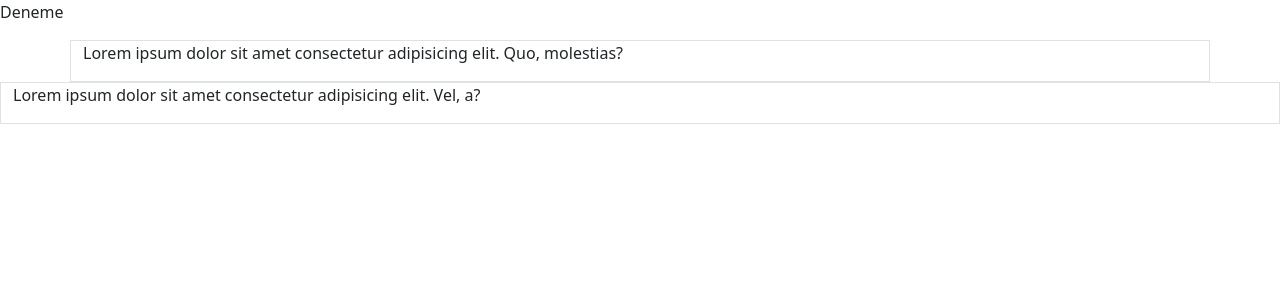
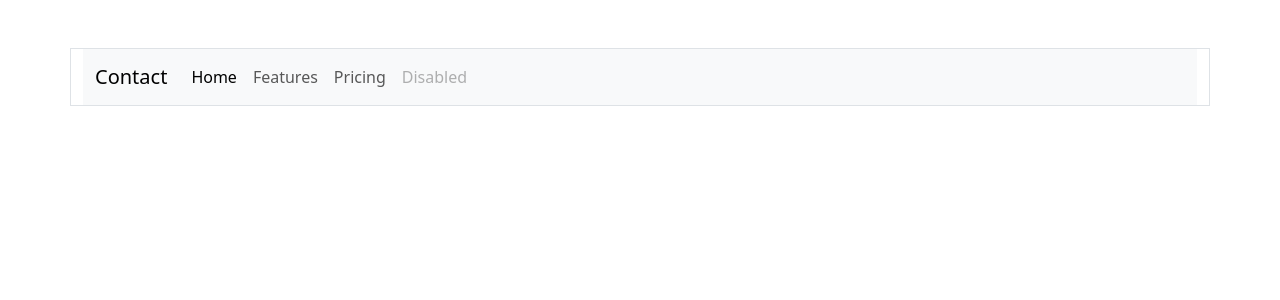
Before and after one commit to chavdar7/rehberapp, a Django app: page / in a window 1280 px wide. Shown: the top 300 px of the page. Run offline with Django 4.2, Linux system fonts and the light colour scheme.

Commit message:
navbar eklendi

```diff
--- a/rehber/templates/base.html
+++ b/rehber/templates/base.html
@@ -7,7 +7,6 @@
     <link href="https://cdn.jsdelivr.net/npm/bootstrap@5.3.1/dist/css/bootstrap.min.css" rel="stylesheet" integrity="sha384-4bw+/aepP/YC94hEpVNVgiZdgIC5+VKNBQNGCHeKRQN+PtmoHDEXuppvnDJzQIu9" crossorigin="anonymous">
 </head>
 <body>
-    <p>Deneme</p>
 
     {% block content %}
     {% endblock %}
--- a/rehber/templates/home.html
+++ b/rehber/templates/home.html
@@ -5,12 +5,35 @@
 {% block content %}
 
 
-    <div class="container-sm border">
-        <p>Lorem ipsum dolor sit amet consectetur adipisicing elit. Quo, molestias?</p>
+    <div class="container border mt-5" style="height: auto; width: auto;">
+
+        <nav class="navbar navbar-expand-lg bg-body-tertiary">
+            <div class="container">
+              <a class="navbar-brand" href="#">Contact</a>
+              <button class="navbar-toggler" type="button" data-bs-toggle="collapse" data-bs-target="#navbarNav" aria-controls="navbarNav" aria-expanded="false" aria-label="Toggle navigation">
+                <span class="navbar-toggler-icon"></span>
+              </button>
+              <div class="collapse navbar-collapse" id="navbarNav">
+                <ul class="navbar-nav">
+                  <li class="nav-item">
+                    <a class="nav-link active" aria-current="page" href="#">Home</a>
+                  </li>
+                  <li class="nav-item">
+                    <a class="nav-link" href="#">Features</a>
+                  </li>
+                  <li class="nav-item">
+                    <a class="nav-link" href="#">Pricing</a>
+                  </li>
+                  <li class="nav-item">
+                    <a class="nav-link disabled" aria-disabled="true">Disabled</a>
+                  </li>
+                </ul>
+              </div>
+            </div>
+          </nav>
     </div>
-    <div class="container-xxl border">
-        <p>Lorem ipsum dolor sit amet consectetur adipisicing elit. Vel, a?</p>
-    </div>
+
+    <br>
 
 
 {% endblock %}
```
